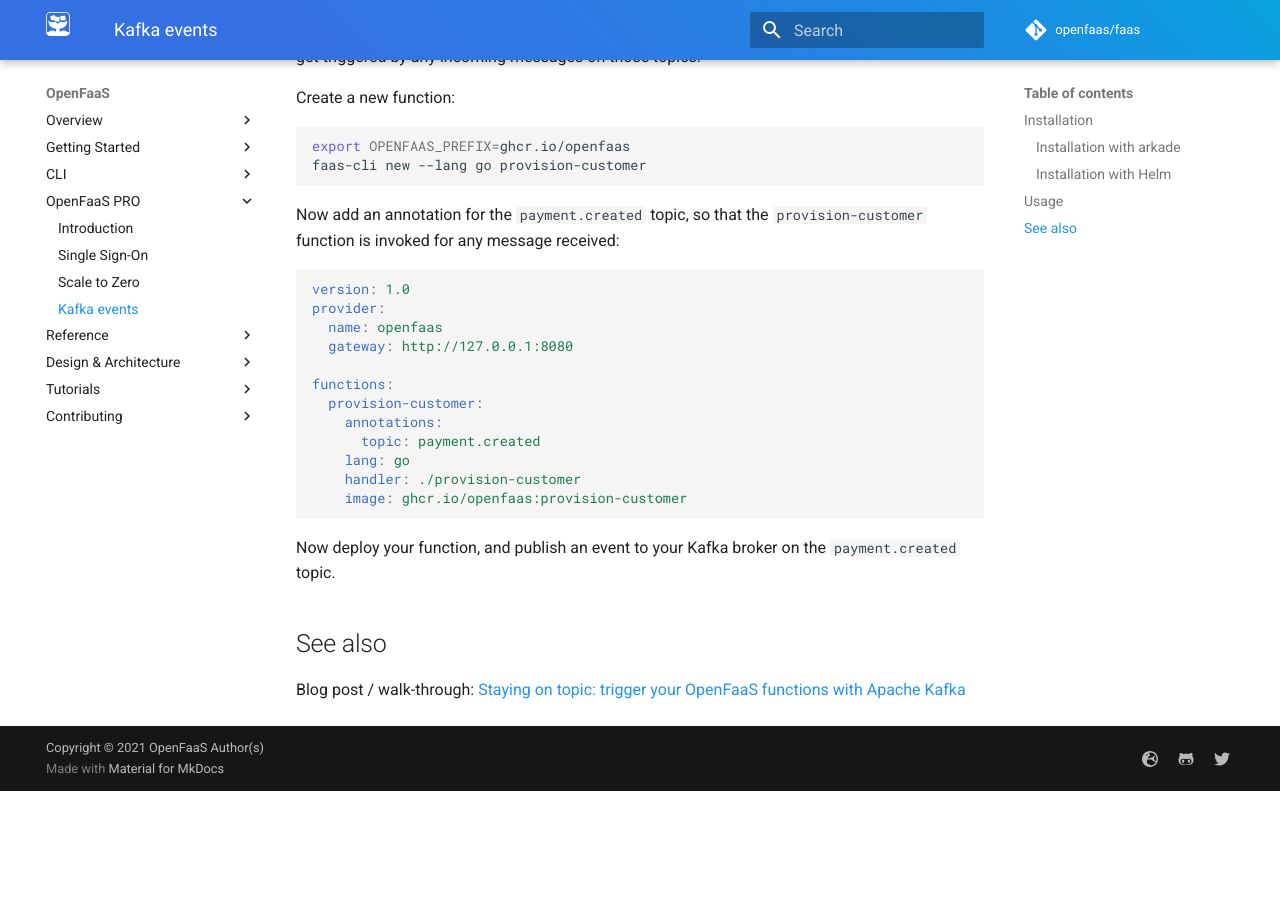
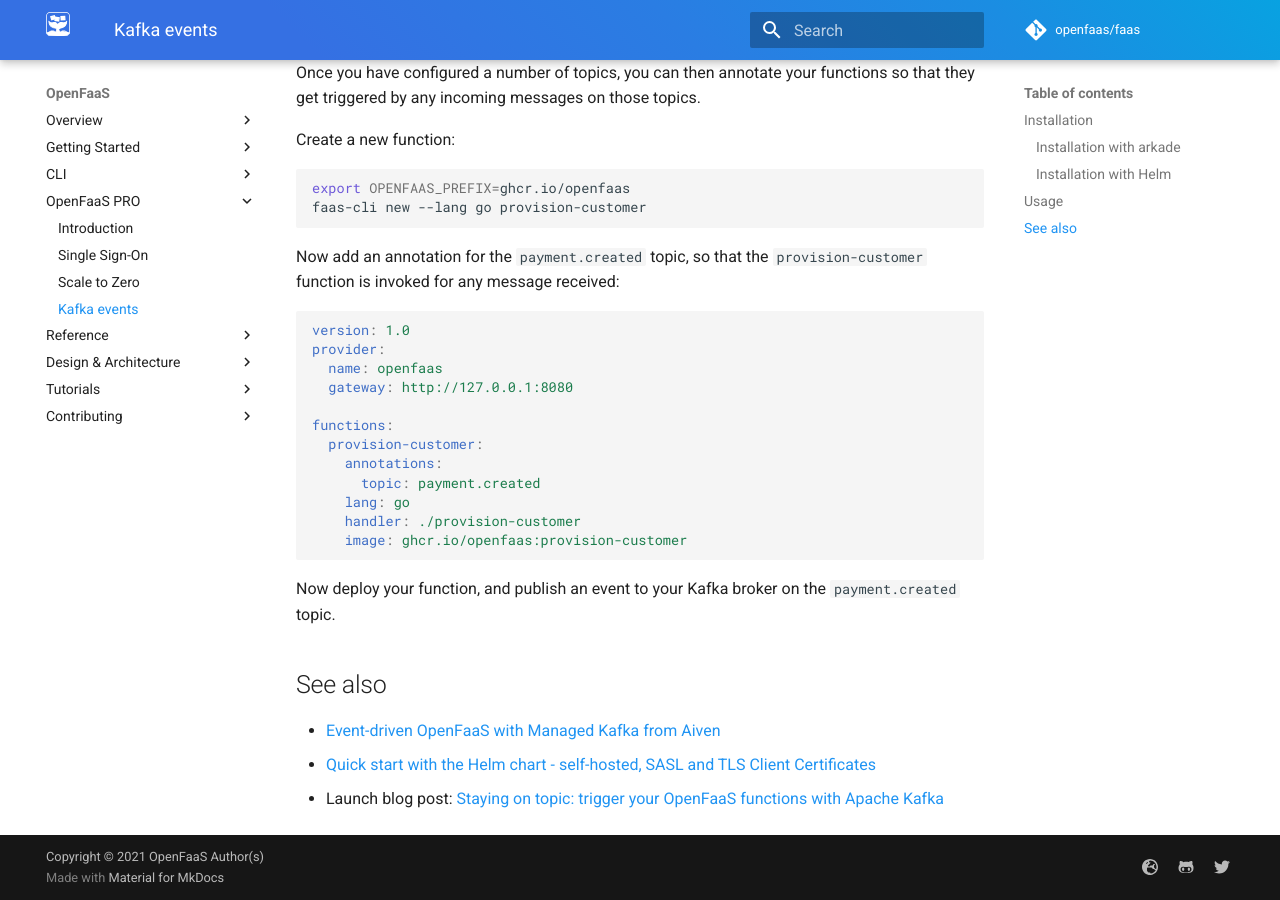
Before and after one commit to openfaas/docs, an MkDocs documentation site: the page built from docs/openfaas-pro/kafka-events.md, in a window 1280 px wide and 900 px high, scrolled down 730 px. Built offline with MkDocs 1.6.1 and Material for MkDocs 9.7.7, drawn with Linux system fonts in a browser that asks for light colours; comment, search, counter and statistics services are not loaded; before the commit the page ends 1521 px from its top, so only the background shows below that; some of the changed text lies outside the part shown.

Commit message:
Reference Kafka blog post with Aiven
Signed-off-by: Alex Ellis (OpenFaaS Ltd) <alexellis2@gmail.com>

```diff
--- a/docs/openfaas-pro/kafka-events.md
+++ b/docs/openfaas-pro/kafka-events.md
@@ -5,6 +5,8 @@ OpenFaaS PRO offers an additional component that can be used to invoke functions
 ## Installation
 
 You can install the Kafka connector using its [helm chart](https://github.com/openfaas/faas-netes/tree/master/chart/kafka-connector), or by using arkade.
+
+Are you an Aiven customer? See also: [Event-driven OpenFaaS with Managed Kafka from Aiven](https://www.openfaas.com/blog/openfaas-kafka-aiven/)
 
 ### Installation with arkade
 
@@ -52,4 +54,6 @@ Now deploy your function, and publish an event to your Kafka broker on the `paym
 
 ## See also
 
-Blog post / walk-through: [Staying on topic: trigger your OpenFaaS functions with Apache Kafka](https://www.openfaas.com/blog/kafka-connector/)
+* [Event-driven OpenFaaS with Managed Kafka from Aiven](https://www.openfaas.com/blog/openfaas-kafka-aiven/)
+* [Quick start with the Helm chart - self-hosted, SASL and TLS Client Certificates](https://github.com/openfaas/faas-netes/blob/master/chart/kafka-connector/quickstart.md)
+* Launch blog post: [Staying on topic: trigger your OpenFaaS functions with Apache Kafka](https://www.openfaas.com/blog/kafka-connector/)
```
